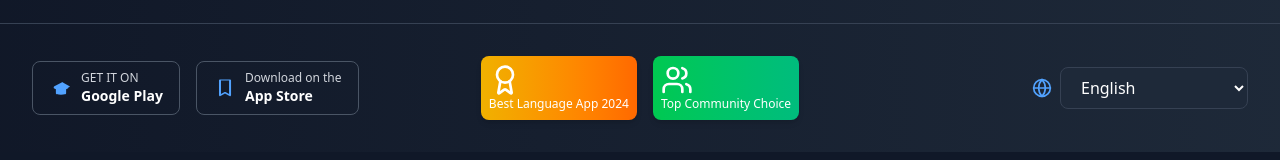
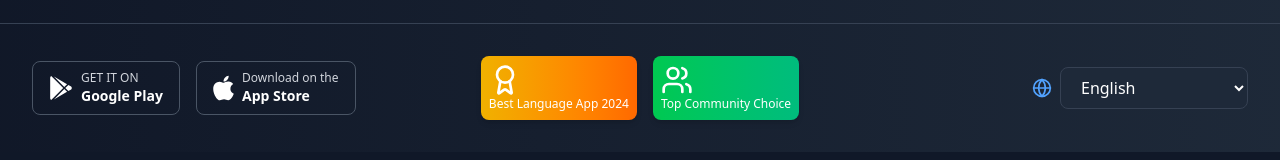
Before and after one commit to AlpianPPLG/KamusKenyah-Translator, a React (Vite) app: page / in a window 1280 px wide. Shown: the part 9716-9876 px from the top of the page. Built offline with nearby package versions, Linux system fonts and the light colour scheme.

Commit message:
update package.json and Footer component with new SVG icons and additional metadata

```diff
--- a/src/components/Global_Component/Footer.tsx
+++ b/src/components/Global_Component/Footer.tsx
@@ -339,14 +339,11 @@
                 href="#"
                 className="flex items-center justify-center px-4 py-2 border border-gray-600 rounded-lg hover:bg-gray-700 transition-colors duration-200"
               >
-                <svg
-                  className="h-6 w-6 mr-2 text-blue-400"
-                  viewBox="0 0 24 24"
-                  fill="currentColor"
-                >
-                  <path d="M20.55,10.26l-6.25-3.61c-0.58-0.34-1.17-0.37-1.66-0.08L5.38,10.26c-0.44,0.25-0.7,0.67-0.7,1.12c0,0.45,0.26,0.87,0.7,1.12l1.5,0.86v3.85c0,0.33,0.17,0.63,0.44,0.8C7.59,18.17,8.53,18.64,12,18.64s4.41-0.47,4.68-0.63c0.27-0.17,0.44-0.47,0.44-0.8v-3.85l1.5-0.86c0.44-0.25,0.7-0.67,0.7-1.12C21.25,10.93,20.99,10.51,20.55,10.26z" />
+                <svg xmlns="http://www.w3.org/2000/svg"
+                  height="24" width="24" viewBox="0 0 512 512">
+                  <path fill="#ffffff" d="M325.3 234.3L104.6 13l280.8 161.2-60.1 60.1zM47 0C34 6.8 25.3 19.2 25.3 35.3v441.3c0 16.1 8.7 28.5 21.7 35.3l256.6-256L47 0zm425.2 225.6l-58.9-34.1-65.7 64.5 65.7 64.5 60.1-34.1c18-14.3 18-46.5-1.2-60.8zM104.6 499l280.8-161.2-60.1-60.1L104.6 499z"/>
                 </svg>
-                <div>
+                <div className="ml-2">
                   <div className="text-xs text-gray-300">GET IT ON</div>
                   <div className="text-sm font-semibold text-white">
                     Google Play
@@ -357,14 +354,12 @@
                 href="#"
                 className="flex items-center justify-center px-4 py-2 border border-gray-600 rounded-lg hover:bg-gray-700 transition-colors duration-200"
               >
-                <svg
-                  className="h-6 w-6 mr-2 text-blue-400"
-                  viewBox="0 0 24 24"
-                  fill="currentColor"
-                >
-                  <path d="M17.05,20.25a1,1,0,0,1-.5-.13l-4.55-2.64-4.55,2.64a1,1,0,0,1-1-.08,1,1,0,0,1-.46-.92V4.38A1,1,0,0,1,7,3.38H17.05a1,1,0,0,1,1,1V19.12a1,1,0,0,1-.46.92A1,1,0,0,1,17.05,20.25ZM12,15.88a1,1,0,0,1,.5.13l3.55,2.06V4.38H8V18.07l3.55-2.06A1,1,0,0,1,12,15.88Z" />
-                </svg>
-                <div>
+                <svg xmlns="http://www.w3.org/2000/svg"
+                  height="28" width="21" viewBox="0 0 384 512">
+                  <path fill="#ffffff" d="M318.7 268.7c-.2-36.7 16.4-64.4 50-84.8-18.8-26.9-47.2-41.7-84.7-44.6-35.5-2.8-74.3 20.7-88.5 20.7-15 0-49.4-19.7-76.4-19.7C63.3 141.2 4 184.8 4 273.5q0 39.3 14.4 81.2c12.8 36.7 59 126.7 107.2 125.2 25.2-.6 43-17.9 75.8-17.9 31.8 0 48.3 17.9 76.4 17.9 48.6-.7 90.4-82.5 102.6-119.3-65.2-30.7-61.7-90-61.7-91.9zm-56.6-164.2c27.3-32.4 24.8-61.9 24-72.5-24.1 1.4-52 16.4-67.9 34.9-17.5 19.8-27.8 44.3-25.6 71.9 26.1 2 49.9-11.4 69.5-34.3z"/>
+                  </svg>
+
+                <div className="ml-2">
                   <div className="text-xs text-gray-300">Download on the</div>
                   <div className="text-sm font-semibold text-white">
                     App Store
```
Also changed, not shown: package.json (+7 -2 lines), 1 other file (tests, documents, lock files or other folders).
